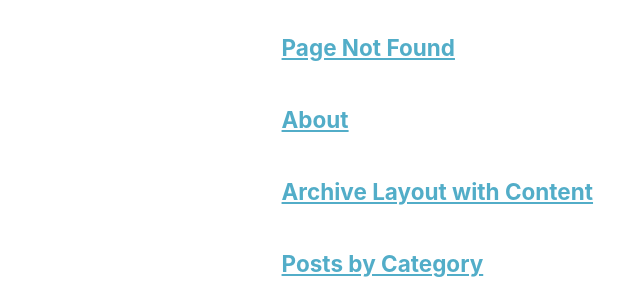
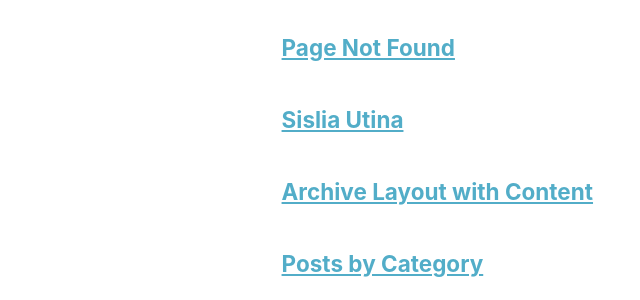
Before and after one commit to sisliautina/sisliautina.github.io, a Jekyll site: the page built from _pages/page-archive.html, in a window 1280 px wide and 900 px high. Shown: the part 138-438 px from the top of the window, without its empty margins (0-640 px from the left). Built offline with Jekyll 4.4.1, drawn with Linux system fonts in a browser that asks for light colours; a script that is not in the unit is left out.

Commit message:
Update about.md

```diff
--- a/_pages/about.md
+++ b/_pages/about.md
@@ -1,6 +1,6 @@
 ---
-layout: page
-title: "About"
+permalink: /
+title: "Sislia Utina"
 author_profile: true
 redirect_from:
   - /about/
```
